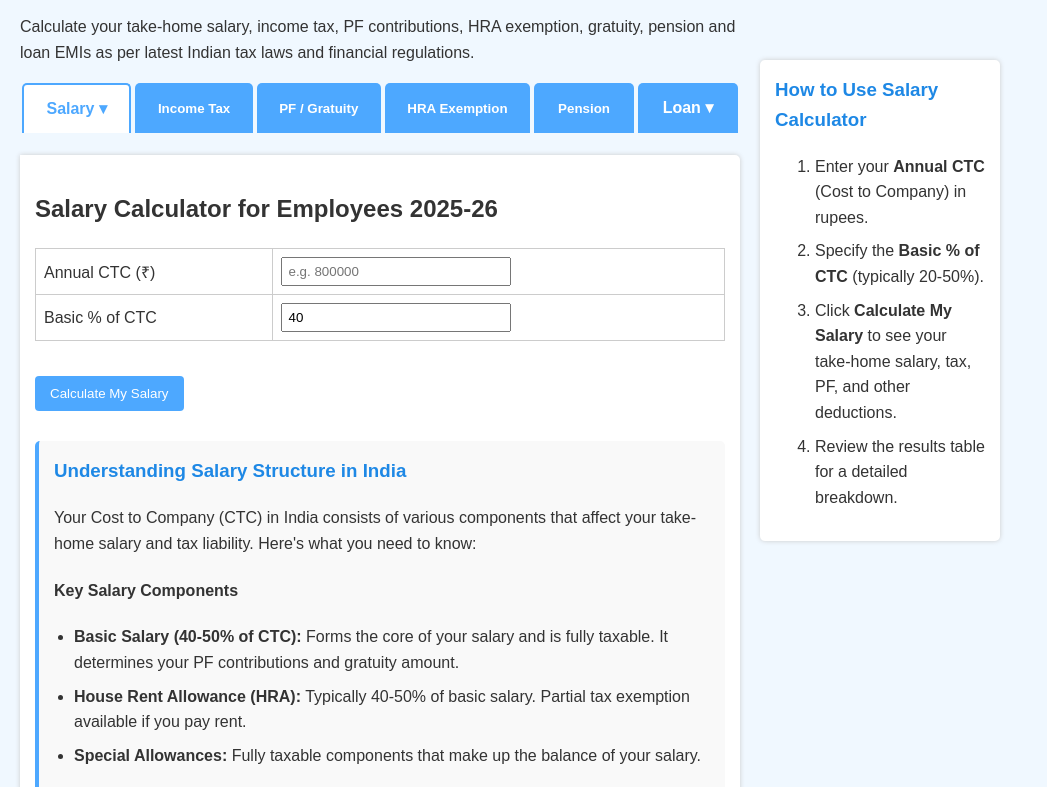
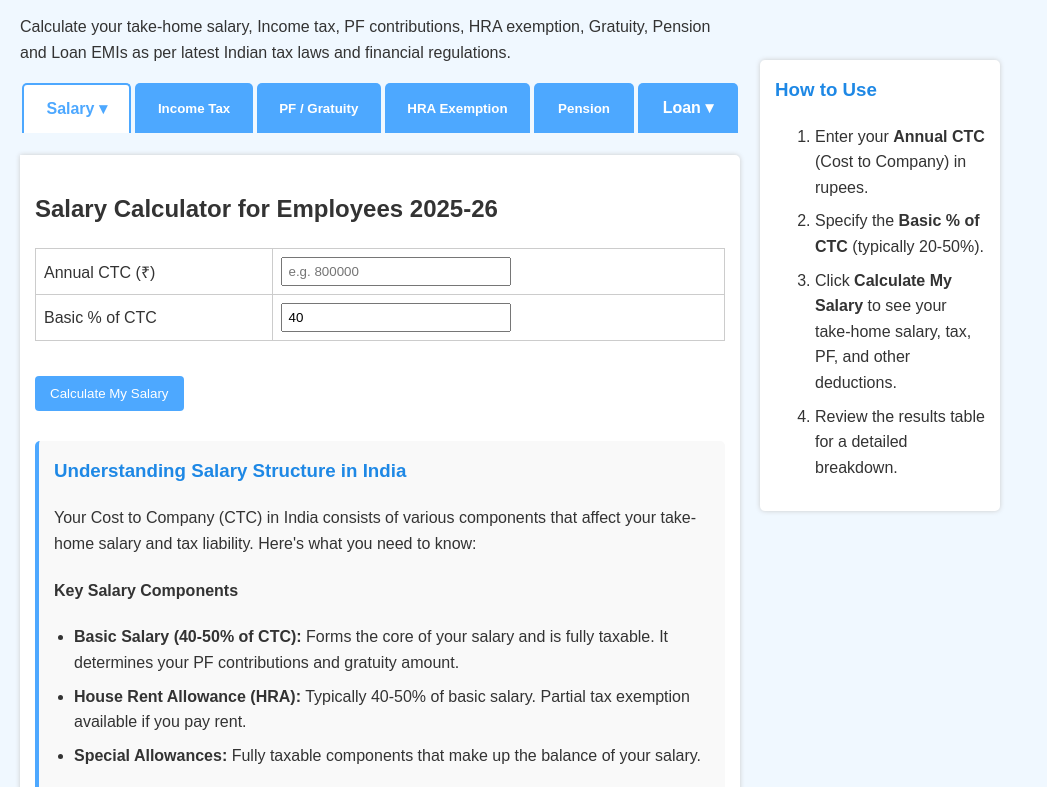
Before and after one commit to gabaramneek/ctctosalary, a plain HTML site: page index.html in a window 1280 px wide. Shown: the part 100-887 px from the top of the page, without its empty margins (0-1047 px from the left). Drawn offline with Linux system fonts and the light colour scheme.

Commit message:
Update index.html

```diff
--- a/index.html
+++ b/index.html
@@ -90,8 +90,8 @@
 <body>
   <div class="main-layout">
     <div class="content-column">
-      <h1>India Salary & Loan Calculator 2025-26</h1>
-      <p>Calculate your take-home salary, income tax, PF contributions, HRA exemption, gratuity, pension and loan EMIs as per latest Indian tax laws and financial regulations.</p>
+      <h1>CTC to Salary Calculator</h1>
+      <p>Calculate your take-home salary, Income tax, PF contributions, HRA exemption, Gratuity, Pension and Loan EMIs as per latest Indian tax laws and financial regulations.</p>
 
       <!-- TAB BAR -->
       <div class="tabs">
@@ -453,7 +453,7 @@
 
     <div class="instructions-column">
       <div class="instructions-box" id="instructionsBox">
-        <h3>How to Use Salary Calculator</h3>
+        <h3> How to Use</h3>
         <ol>
           <li>Enter your <strong>Annual CTC</strong> (Cost to Company) in rupees.</li>
           <li>Specify the <strong>Basic % of CTC</strong> (typically 20-50%).</li>
@@ -517,7 +517,7 @@
     // Instructions content
     const instructionsContent = {
       salaryEmployee: `
-        <h3>How to Use Salary Calculator</h3>
+        <h3>How to Use</h3>
         <ol>
           <li>Enter your <strong>Annual CTC</strong> (Cost to Company) in rupees.</li>
           <li>Specify the <strong>Basic % of CTC</strong> (typically 20-50%).</li>
@@ -526,7 +526,7 @@
         </ol>
       `,
       salaryEmployer: `
-        <h3>How to Use Employer Salary Calculator</h3>
+        <h3>How to Use</h3>
         <ol>
           <li>Enter the <strong>Desired Net Monthly Take-Home</strong> salary in rupees.</li>
           <li>Specify the <strong>Basic % of Gross</strong> (typically 40-50%).</li>
@@ -535,7 +535,7 @@
         </ol>
       `,
       taxCalc: `
-        <h3>How to Use Income Tax Calculator</h3>
+        <h3>How to Use</h3>
         <ol>
           <li>Enter your <strong>Total Gross Income</strong> for FY 2025-26.</li>
           <li>Input deductions like <strong>80C, NPS, 80D, etc.</strong> (if applicable).</li>
@@ -544,7 +544,7 @@
         </ol>
       `,
       pfCalc: `
-        <h3>How to Use EPF & Gratuity Calculator</h3>
+        <h3>How to Use</h3>
         <ol>
           <li>Enter your <strong>Current Monthly Basic</strong> salary.</li>
           <li>Input <strong>Years Completed</strong> and <strong>Years Left</strong> in service.</li>
@@ -553,7 +553,7 @@
         </ol>
       `,
       hraCalc: `
-        <h3>How to Use HRA Exemption Calculator</h3>
+        <h3>How to Use</h3>
         <ol>
           <li>Enter your <strong>Monthly Basic Salary</strong> and <strong>HRA Received</strong>.</li>
           <li>Input the <strong>Monthly Rent Paid</strong>.</li>
@@ -562,7 +562,7 @@
         </ol>
       `,
       pension: `
-        <h3>How to Use Pension Calculator</h3>
+        <h3>How to Use</h3>
         <ol>
           <li>Enter your <strong>Last Drawn Basic</strong> salary.</li>
           <li>Input your <strong>Total Years of Service</strong>.</li>
@@ -571,7 +571,7 @@
         </ol>
       `,
       emiCalc: `
-        <h3>How to Use Loan EMI Calculator</h3>
+        <h3>How to Use</h3>
         <ol>
           <li>Enter the <strong>Loan Amount</strong> in rupees.</li>
           <li>Input the <strong>Interest Rate</strong> (% per annum).</li>
@@ -580,7 +580,7 @@
         </ol>
       `,
       prepaymentCalc: `
-        <h3>How to Use Loan Prepayment Calculator</h3>
+        <h3>How to Use</h3>
         <ol>
           <li>Enter your <strong>Current Loan Balance</strong> and <strong>Interest Rate</strong>.</li>
           <li>Input the <strong>Remaining Tenure</strong> (in months) and <strong>Current EMI</strong>.</li>
```
